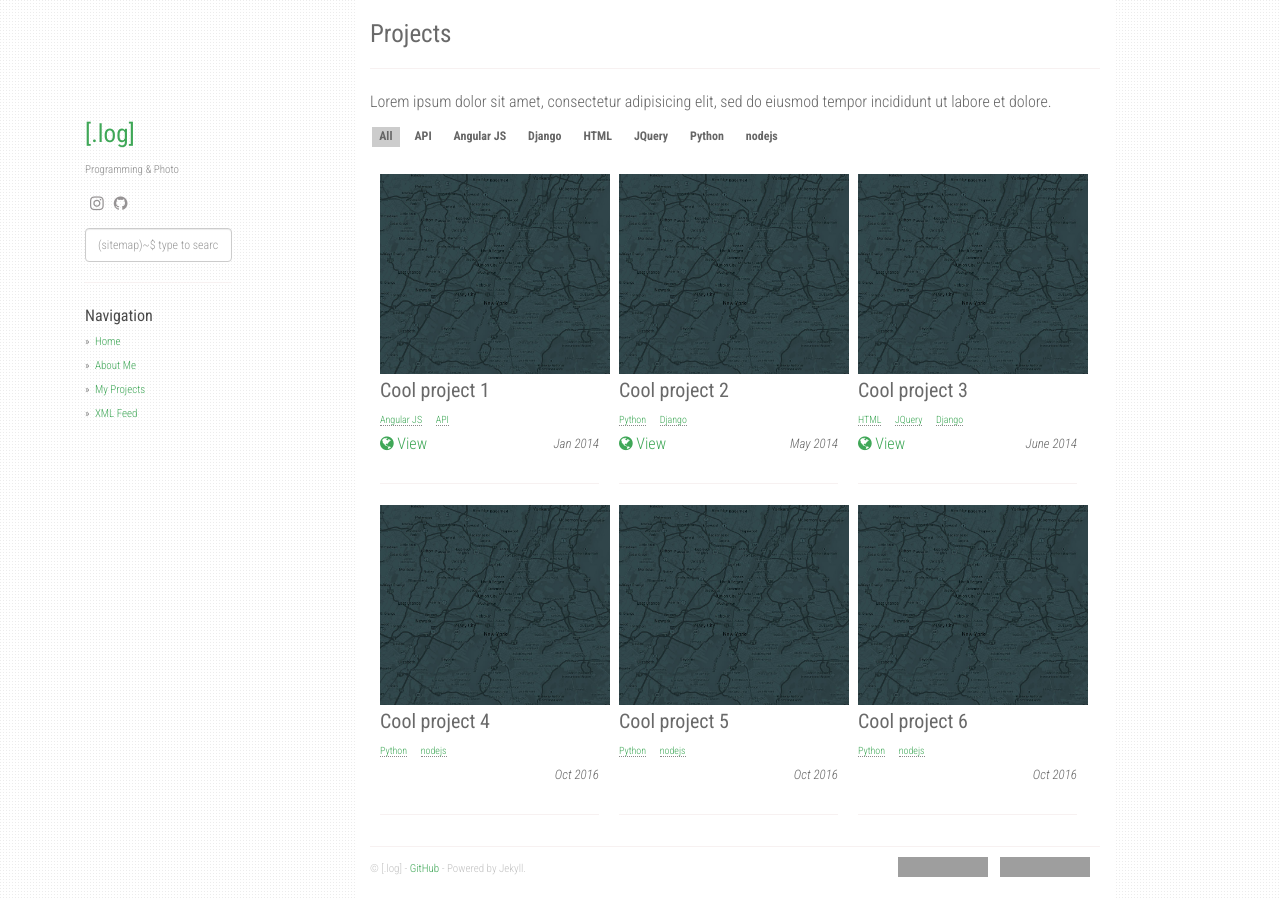
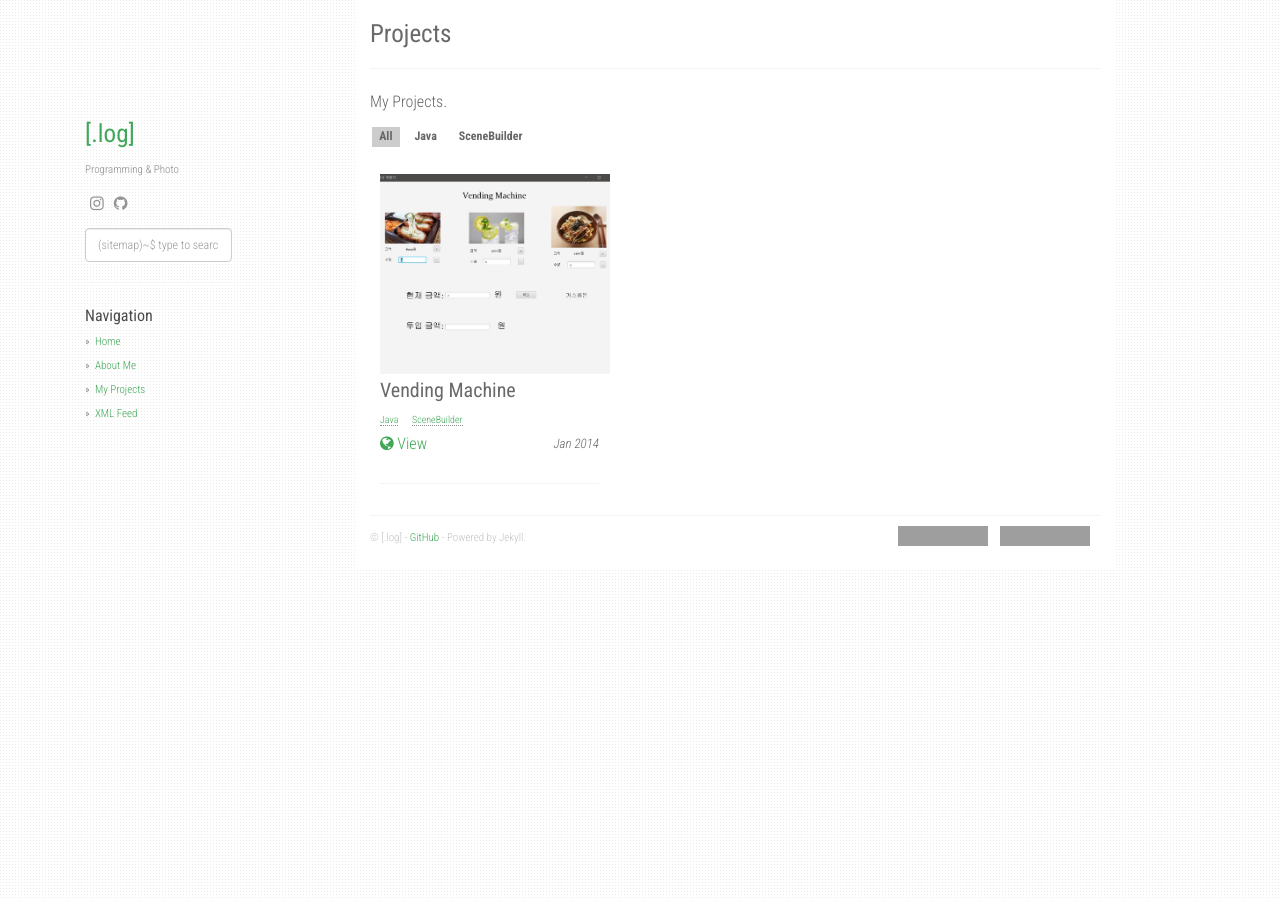
Before and after one commit to Marshmellowon/marshmellowon.github.io, a Jekyll site: the page built from projects.md, in a window 1280 px wide. Built offline with Jekyll 4.4.1, drawn with Linux system fonts in a browser that asks for light colours; nearby versions of some CDN libraries; grey boxes are pictures that could not be loaded.

Commit message:
project 수정

```diff
--- a/_data/projects.json
+++ b/_data/projects.json
@@ -1,42 +1,10 @@
 [
 	{
 		"slug": "cool-project",
-		"name": "Cool project 1",
-		"image": "placeholder.jpg",
-		"url": "https://www.google.com",
+		"name": "Vending Machine",
+		"image": "vending.JPG",
+		"url": "https://github.com/Algorithmteam2020/teamproject_vendingmachine",
 		"date": "Jan 2014",
-		"tags": ["Angular JS","API"]
-	},
-	{
-		"name": "Cool project 2",
-		"image": "placeholder.jpg",
-		"url": "#",
-		"date": "May 2014",
-		"tags": ["Python","Django"]
-	},
-	{
-		"name": "Cool project 3",
-		"image": "placeholder.jpg",
-		"url": "#",
-		"date": "June 2014",
-		"tags": ["HTML","JQuery","Django"]
-	},
-	{
-		"name": "Cool project 4",
-		"image": "placeholder.jpg",
-		"date": "Oct 2016",
-		"tags": ["Python","nodejs"]
-	},
-	{
-		"name": "Cool project 5",
-		"image": "placeholder.jpg",
-		"date": "Oct 2016",
-		"tags": ["Python","nodejs"]
-	},
-	{
-		"name": "Cool project 6",
-		"image": "placeholder.jpg",
-		"date": "Oct 2016",
-		"tags": ["Python","nodejs"]
+		"tags": ["Java","SceneBuilder"]
 	}
 ]
--- a/projects.md
+++ b/projects.md
@@ -3,5 +3,4 @@ layout: project
 title: Projects
 permalink: /projects/
 ---
-
-Lorem ipsum dolor sit amet, consectetur adipisicing elit, sed do eiusmod tempor incididunt ut labore et dolore.
+My Projects.
```
Also changed, not shown: _posts/2020-04-14-Greedy Algorithm.md (+0 -1 lines), _project/cool-project.md (+3 -2 lines), static/projects/vending.JPG (added).
